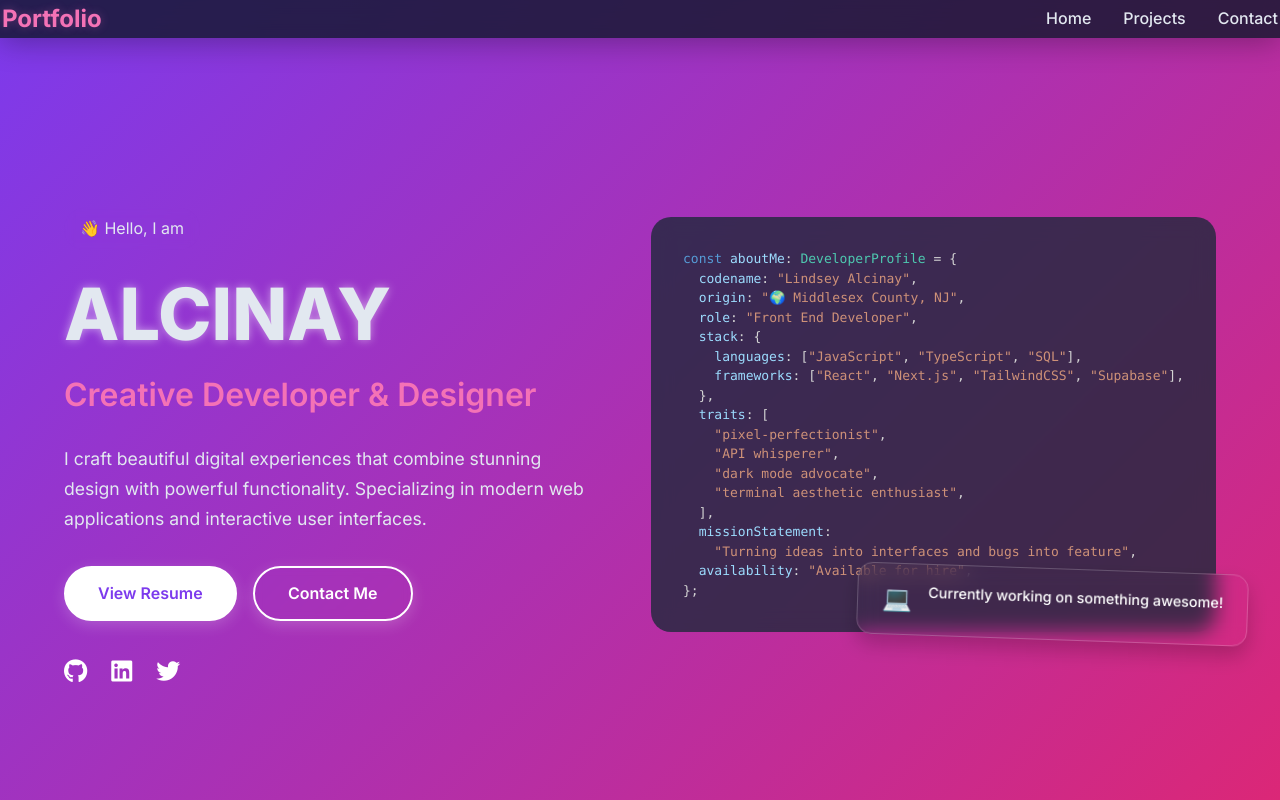
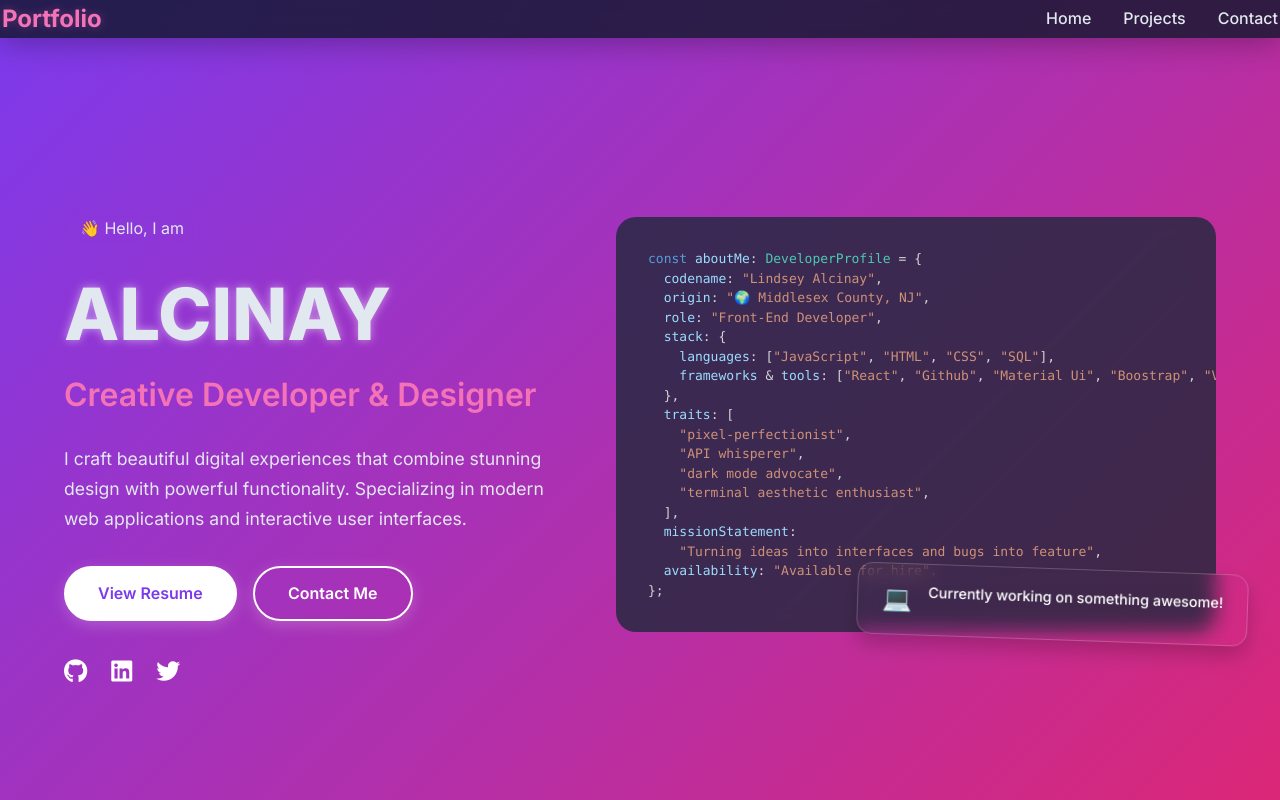
Before and after one commit to Lcw900/animation-personal-portfolio, a React (Vite) app: page / in a window 1280 px wide. Shown: the top 800 px of the page. Built offline with nearby package versions, Linux system fonts and the light colour scheme.

Commit message:
Add files via upload

```diff
--- a/src/Components/Hero/Hero.jsx
+++ b/src/Components/Hero/Hero.jsx
@@ -111,10 +111,10 @@ const Hero = () => {
               {`const aboutMe: DeveloperProfile = {
   codename: "Lindsey Alcinay",
   origin: "🌍 Middlesex County, NJ",
-  role: "Front End Developer",
+  role: "Front-End Developer",
   stack: {
-    languages: ["JavaScript", "TypeScript", "SQL"],
-    frameworks: ["React", "Next.js", "TailwindCSS", "Supabase"],
+    languages: ["JavaScript", "HTML", "CSS", "SQL"],
+    frameworks & tools: ["React", "Github", "Material Ui", "Boostrap", "Vercel"],
   },
   traits: [
     "pixel-perfectionist",
```
